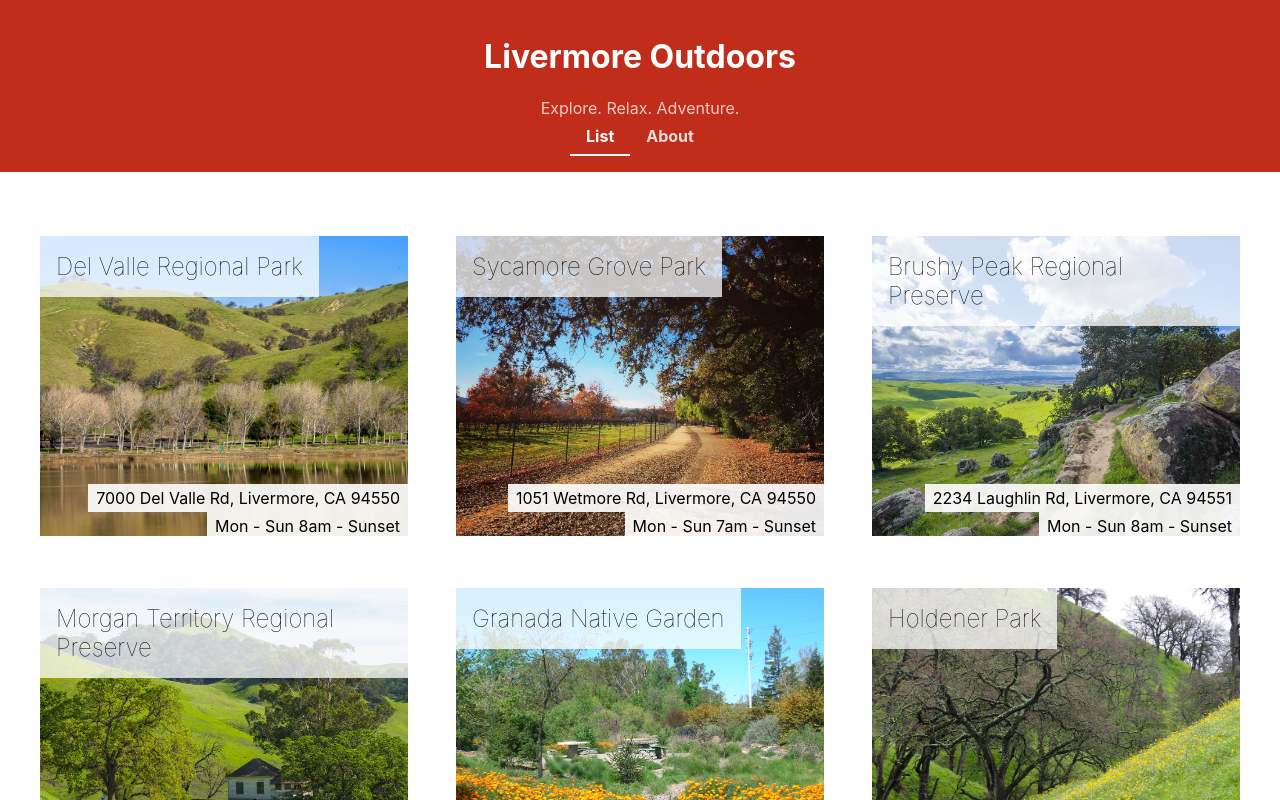
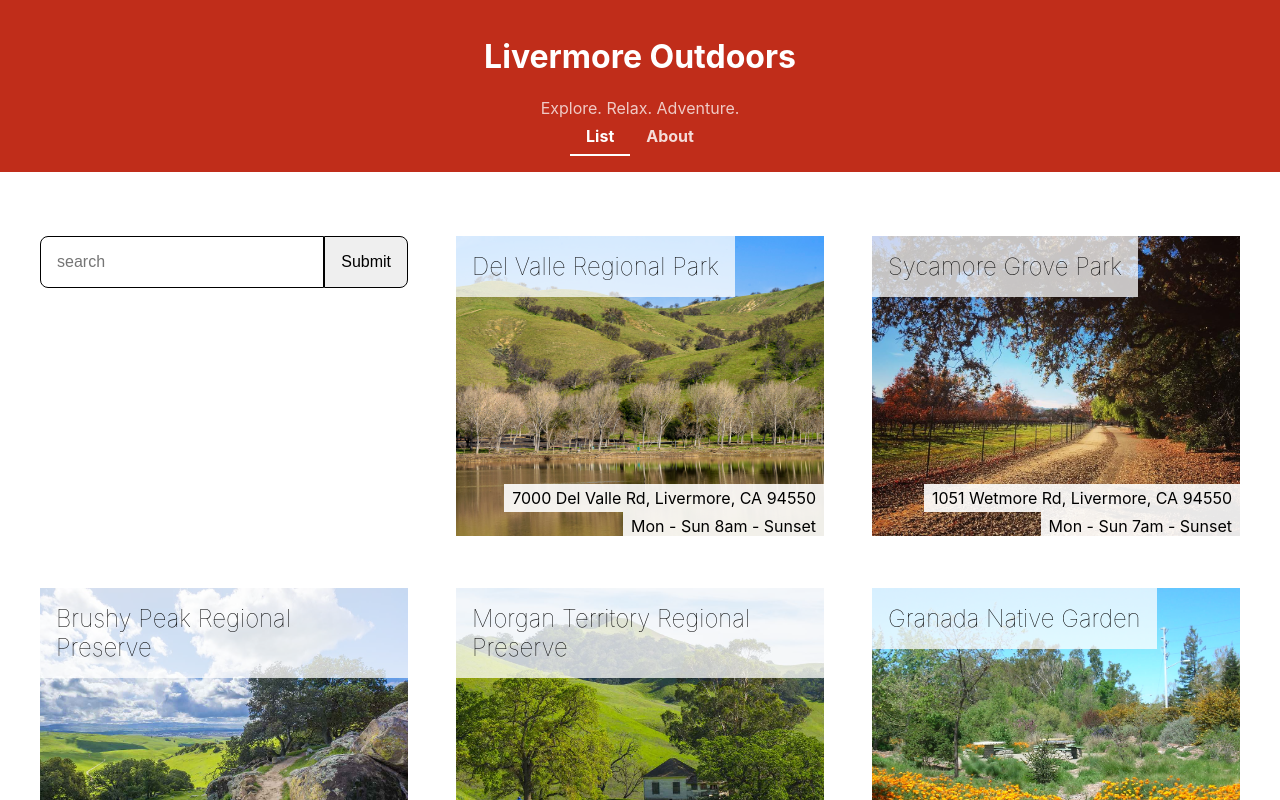
Before and after one commit to lucila-hernandez/Livermore_Outdoors, a React (Create React App) app in the folder livermore_outdoors/: page /#/ in a window 1280 px wide. Shown: the top 800 px of the page. Built offline with nearby package versions, Linux system fonts and the light colour scheme.

Commit message:
updated with searching spaces

```diff
--- a/livermore_outdoors/src/components/OutdoorsDetails/OutdoorsDetails.js
+++ b/livermore_outdoors/src/components/OutdoorsDetails/OutdoorsDetails.js
@@ -1,6 +1,6 @@
 import React from 'react'
 import { useParams } from 'react-router'
-import data from '../../sfpopos-data.json'
+import data from '../../livermore-data.js'
 import './OutdoorsDetails.css'
 
 
--- a/livermore_outdoors/src/components/OutdoorsList/OutdoorsList.css
+++ b/livermore_outdoors/src/components/OutdoorsList/OutdoorsList.css
@@ -7,6 +7,28 @@
   padding: 2em;
 }
 
+.OutdoorsList form {
+  display: flex;
+  align-items: flex-start;
+}
+
+.OutdoorsList form input, .OutdoorsList form button {
+  padding: 1em;
+  margin: 0;
+  border: 1px solid;
+  font-size: 1rem;
+}
+
+.OutdoorsList form input {
+  flex: 1;
+  border-top-left-radius: 0.5em;
+  border-bottom-left-radius: 0.5em;
+}
+
+.OutdoorsList form button {
+  border-top-right-radius: 0.5em;
+  border-bottom-right-radius: 0.5em;
+}
 
 /* Smaller screens and tablets */
 @media only screen and (max-width: 960px) {
--- a/livermore_outdoors/src/components/OutdoorsList/OutdoorsList.js
+++ b/livermore_outdoors/src/components/OutdoorsList/OutdoorsList.js
@@ -3,15 +3,25 @@
 import React from 'react';
 import OutdoorsSpace from '../OutdoorsSpace/OutdoorsSpace';
 import './OutdoorsList.css';
-import data from '../../sfpopos-data.json'
+import data from '../../livermore-data.js'
+import { useState } from 'react'
+
 
 function OutdoorsList() {
 
-  const spaces = data.map(({ title, address, images, hours }, i) => {
-    return (
+  const [ query, setQuery ] = useState('')
+
+  const spaces = data
+    .filter(obj =>
+      obj.title.toLowerCase().includes(query.toLowerCase()) ||
+      obj.address.toLowerCase().includes(query.toLowerCase())
+    )
+    .map((obj) => {
+      const { id, title, address, images, hours } = obj;
+      return (
       <OutdoorsSpace
-        id={i}
-        key={title}
+        id={id}
+        key={`${title}-${id}`}
         name={title}
         address={address}
         image={images[0]}
@@ -22,7 +32,15 @@
 
   return (
     <div className="OutdoorsList">
-      { spaces }
+      <form>
+        <input
+          value={query}
+          placeholder="search"
+          onChange={(e) => setQuery(e.target.value)}
+        />
+        <button type="submit">Submit</button>
+      </form>
+      {spaces}
     </div>
   )
 }
--- /dev/null
+++ b/livermore_outdoors/src/livermore-data.js
@@ -0,0 +1,7 @@
+import data from './livermore-data.json'
+
+data.forEach((obj, i) => {
+  obj.id = i
+})
+
+export default data
```
Also changed, not shown: livermore_outdoors/src/livermore-data.json (renamed from livermore_outdoors/src/sfpopos-data.json).
